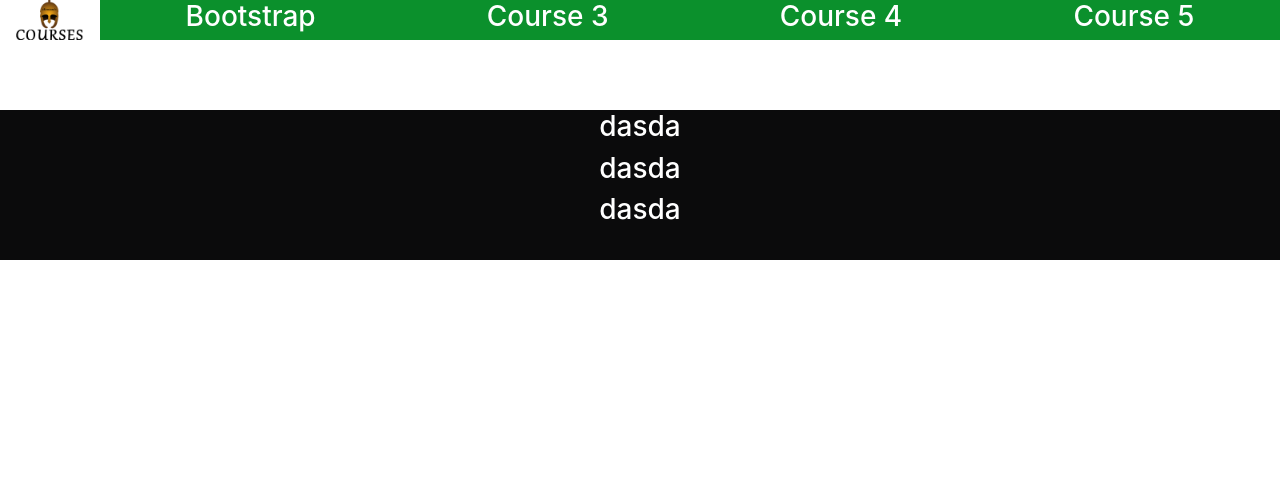
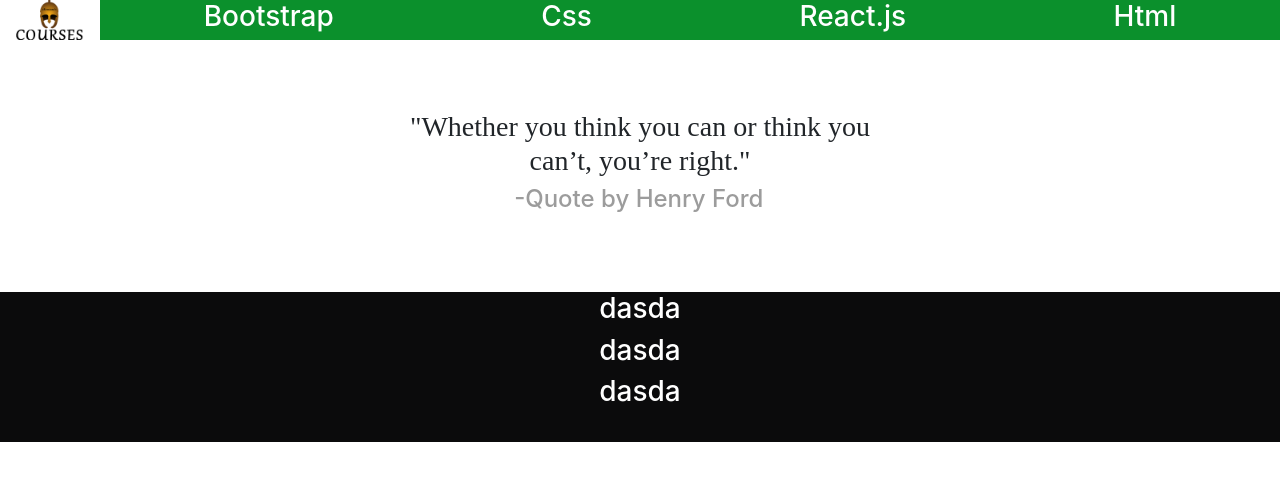
Before and after one commit to Badzonko/SirmiumTagCourses, a React (Create React App) app: page /Pocetna in a window 1280 px wide. Shown: the top 480 px of the page. Built offline with nearby package versions, Linux system fonts and the light colour scheme.

Commit message:
Jos malecke izmene

```diff
--- a/package.json
+++ b/package.json
@@ -5,6 +5,7 @@
   "dependencies": {
     "bootstrap": "^4.4.1",
     "react": "^16.11.0",
+    "react-ace": "^8.0.0",
     "react-dom": "^16.11.0",
     "react-player": "^1.14.2",
     "react-router-dom": "^5.1.2",
--- a/src/App.css
+++ b/src/App.css
@@ -20,6 +20,21 @@ footer{
   height: 150px;
   width: 100%;
 }
+@import url('https://fonts.googleapis.com/css?family=Lobster&display=swap');
+.quote-section .Quote-wrapper{
+  display:grid;
+  grid-template-columns: auto 500px auto;
+text-align: center;
+font-family: 'Lobster', cursive;}
+.quote-section .Author-wrapper{
+  display:grid;
+  grid-template-columns: auto auto auto;
+text-align: center;
+color: rgb(156, 156, 156);
+}
+.content{
+  visibility: hidden;
+}
 .footerTabovi{
   color: white;
 }
@@ -38,8 +53,14 @@ img{
   height:40px;
 width: 100%;
 }
-
-
+.quote-section .Buttonss{
+  display: grid;
+  grid-template-columns: auto auto auto auto;
+  grid-column-gap: 10px;
+}
+.bck{
+  background-color:black;
+}
 .home .player{
   display: grid;
   grid-template-columns: auto auto auto;
@@ -62,6 +83,7 @@ width: 100%;
   border: none;
   text-decoration: none;
 }
+
 .next{
   background-color: black;
   height: 50px;
--- a/src/App.js
+++ b/src/App.js
@@ -1,12 +1,14 @@
 import React from 'react';
 import './App.css';
 import ReactPlayer from 'react-player';
-import Course from './Course';
-import Course1 from './Course1';
-import Course2 from './Course2';
-import Course3 from './Course3';
+import Bootstrap from './Bootstrap';
+import Css from './Css';
+import Reactjs from './Reactjs';
+import Html from './Html';
 import Navbar from './Navbar';
 import Footer from './Footer';
+import Pocetna from './Pocetna';
+
 import {BrowserRouter as Router, Switch, Route} from 'react-router-dom';
 
 class App extends React.Component {
@@ -24,16 +26,16 @@ class App extends React.Component {
       <div className='wrapper'>
         <Navbar/>
       <Switch>
-          <Route path="/Course" component={Course}/>
-          <Route path="Course1" component={Course1}/>
-          <Route path="Course2" component={Course2}/>
-          <Route path="Course3" component={Course3}/>
+        <Route path="/Pocetna" component={Pocetna}/>
+          <Route path="/Bootstrap" component={Bootstrap}/>
+          <Route path="Css" component={Css}/>
+          <Route path="Reactjs" component={Reactjs}/>
+          <Route path="Html" component={Html}/>
       </Switch>
       </div>
       </Router>
 
       <Footer/>
-
 
       </div>
 
--- a/src/Course.js
+++ b/src/Bootstrap.js
@@ -4,7 +4,7 @@ import './App.css';
 import 'bootstrap/dist/css/bootstrap.css';
 
 
-class Course extends React.Component {
+class Bootstrap extends React.Component {
   constructor(){
     super()
     this.videos = [
@@ -79,4 +79,4 @@ class Course extends React.Component {
 
 }
 
-export default Course;
+export default Bootstrap;
--- /dev/null
+++ b/src/Css.js
@@ -0,0 +1,15 @@
+import React,{Component} from 'react';
+import './App.css';
+class Css extends Component {
+    constructor(props) {
+        super(props);
+        this.state = {  }
+    }
+    render() {
+        return ( <div className="bck">
+            <img src="https://previews.123rf.com/images/osbkin/osbkin1905/osbkin190500418/124258502-grunge-red-coming-soon-square-rubber-seal-stamp-on-transparent-background-retro-icon-for-design-soon.jpg"></img>
+        </div>  );
+    }
+}
+
+export default Css;
--- a/src/Navbar.js
+++ b/src/Navbar.js
@@ -1,12 +1,14 @@
 import React from 'react';
 import './App.css';
 import App from './App';
-import Course from './Course';
-import Course1 from './Course1';
-import Course2 from './Course2';
-import Course3 from './Course3';
+import Bootstrap from './Bootstrap';
+import Css from './Css';
+import Reactjs from './Reactjs';
+import Html from './Html';
 import {Link} from 'react-router-dom';
 import Kurs2 from './Kurs2.png';
+import Quotes from './Pocetna';
+
 class Navbar extends React.Component {
     constructor(props) {
         super(props);
@@ -15,20 +17,20 @@ class Navbar extends React.Component {
     render() {
         return (
             <nav className='NavigacioniBar'>
-                <Link style={{ textDecoration: 'none', }} to="/App">
+                <Link style={{ textDecoration: 'none', }} to="/Pocetna">
                                 <div className="tabovi"><img src={Kurs2}/></div>
                 </Link>
-                <Link className="links" style={{ textDecoration: 'none' }} to='/Course'>
+                <Link className="links" style={{ textDecoration: 'none' }} to='/Bootstrap'>
                 <div className="tabovi"><h3>Bootstrap</h3></div>
                 </Link>
-                <Link className="links" style={{ textDecoration: 'none' }} to='/Course1'>
-                <div className="tabovi"><h3>Course 3</h3></div>
+                <Link className="links" style={{ textDecoration: 'none' }} to='/Css'>
+                <div className="tabovi"><h3>Css</h3></div>
                 </Link>
-                <Link className="links" style={{ textDecoration: 'none' }} to='/Course2'>
-                <div className="tabovi"><h3>Course 4</h3></div>
+                <Link className="links" style={{ textDecoration: 'none' }} to='/Reactjs'>
+                <div className="tabovi"><h3>React.js</h3></div>
                 </Link>
-                <Link className="links" style={{ textDecoration: 'none' }} to='/Course3'>
-                <div className="tabovi"><h3>Course 5</h3></div>
+                <Link className="links" style={{ textDecoration: 'none' }} to='/Html'>
+                <div className="tabovi"><h3>Html</h3></div>
                 </Link>
             </nav>
          );
--- /dev/null
+++ b/src/Pocetna.js
@@ -0,0 +1,142 @@
+import React from 'react';
+import './App.css';
+
+const quotes = [
+    [ ["Be yourself; everyone else is already taken."], ["Oscar Wilde"]],
+    [ ["Two things are infinite: the universe and human stupidity; and I'm not sure about the universe."], ["Albert Einstein "]],
+    [ ["So many books, so little time."], [" Frank Zappa "]],
+    [ ["A room without books is like a body without a soul."], ["Marcus Tullius Cicero"]],
+    [ ["The way get started is to quit talking and begin doing."], ["Walt Disney"]],
+    [ ["The pessimist sees difficulty in every opportunity. The optimist sees opportunity in every difficulty."], ["Winston Churchill"]],
+    [ ["Don’t let yesterday take up too much of today."], ["Will Rogers"]],
+    [ ["You learn more from failure than from success. Don’t let it stop you. Failure builds character."], ["Unknown"]],
+    [ ["It’s not whether you get knocked down, it’s whether you get up."], ["Inspirational Quote by Vince Lombardi"]],
+    [ ["If you are working on something that you really care about, you don’t have to be pushed. The vision pulls you."], ["Steve Jobs"]],
+    [ ["People who are crazy enough to think they can change the world, are the ones who do."], ["Rob Siltanen"]],
+    [ ["Failure will never overtake me if my determination to succeed is strong enough."], ["Og Mandino"]],
+    [ ["Entrepreneurs are great at dealing with uncertainty and also very good at minimizing risk. That’s the classic entrepreneur."], ["Mohnish Pabrai"]],
+    [ ["We may encounter many defeats but we must not be defeated."], ["Maya Angelou"]],
+    [ ["Knowing is not enough; we must apply. Wishing is not enough; we must do."], ["Johann Wolfgang Von Goethe"]],
+    [ ["Imagine your life is perfect in every respect; what would it look like?"], ["Brian Tracy"]],
+    [ ["We generate fears while we sit. We overcome them by action."], ["Dr. Henry Link"]],
+    [ ["Whether you think you can or think you can’t, you’re right."], ["Quote by Henry Ford"]],
+    [ ["Security is mostly a superstition. Life is either a daring adventure or nothing."], ["Life Quote by Helen Keller"]],
+    [ ["The man who has confidence in himself gains the confidence of others."], ["Hasidic Proverb"]],
+    [ ["The only limit to our realization of tomorrow will be our doubts of today."], ["Motivational Quote by Franklin D. Roosevelt"]],
+    [ ["Creativity is intelligence having fun."], ["Albert Einstein"]],
+    [ ["What you lack in talent can be made up with desire, hustle and giving 110% all the time."], ["Don Zimmer"]],
+    [ ["Do what you can with all you have, wherever you are."], ["Theodore Roosevelt"]],
+    [ ["Develop an ‘Attitude of Gratitude’. Say thank you to everyone you meet for everything they do for you."], ["Encouraging Quote by Brian Tracy"]],
+    [ ["You are never too old to set another goal or to dream a new dream."], ["C.S. Lewis"]],
+    [ ["To see what is right and not do it is a lack of courage."], ["Confucius"]],
+    [ ["Reading is to the mind, as exercise is to the body."], ["Brian Tracy"]],
+    [ ["Fake it until you make it! Act as if you had all the confidence you require until it becomes your reality."], ["Brian Tracy"]],
+    [ ["The future belongs to the competent. Get good, get better, be the best!"], ["Success Quote by Brian Tracy"]],
+    [ ["For every reason it’s not possible, there are hundreds of people who have faced the same circumstances and succeeded."], ["Jack Canfield"]],
+    [ ["Things work out best for those who make the best of how things work out."], ["Positive Quote by John Wooden"]],
+    [ ["A room without books is like a body without a soul."], ["Marcus Tullius Cicero"]],
+    [ ["I think goals should never be easy, they should force you to work, even if they are uncomfortable at the time."], ["Michael Phelps"]],
+    [ ["One of the lessons that I grew up with was to always stay true to yourself and never let what somebody else says distract you from your goals."], ["Michelle Obama"]],
+    [ ["Today’s accomplishments were yesterday’s impossibilities."], ["Robert H. Schuller"]],
+    [ ["The only way to do great work is to love what you do. If you haven’t found it yet, keep looking. Don’t settle."], ["Steve Jobs"]],
+    [ ["You don’t have to be great to start, but you have to start to be great."], ["Zig Ziglar"]],
+    [ ["A clear vision, backed by definite plans, gives you a tremendous feeling of confidence and personal power."], ["Brian Tracy"]],
+    [ ["There are no limits to what you can accomplish, except the limits you place on your own thinking."], ["Brian Tracy"]],
+    [ ["When you want to succeed as bad as you want to breathe, then you’ll be successful."], ["Eric Thomas"]],
+    [ ["The most important thing is this: To be able at any moment, to sacrifice what you are, for what you will become!"], ["Eric Thomas"]],
+    [ ["I’m intoxicated on success!"], ["Eric Thomas"]],
+    [ ["Money and success don't change people; they merely amplify what is already there."], ["Will Smith"]],
+    [ ["In my mind, I've always been an A-list Hollywood superstar. Y'all just didn't know yet."], ["Will Smith"]],
+    [ ["People don't buy what you do; they buy why you do it."], [" Simon Sinek"]],
+    [ ["If your actions inspire others to dream more, learn more, do more and become more, you are a leader."], ["Simon Sinek"]],
+    [ ["Strength does not come from winning. Your struggles develop your strengths."], ["Arnold Schwarzenegger"]],
+    [ ["Live as if you were to die tomorrow. Learn as if you were to live forever."], ["Mahatma Gandhi"]],
+    [ ["That which does not kill us makes us stronger."], ["Friedrich Nietzsche"]],
+    [ ["Be who you are and say what you feel, because those who mind don’t matter and those who matter don’t mind."], ["Bernard M. Baruch"]],
+    [ ["We must not allow other people’s limited perceptions to define us."], ["Virginia Satir"]],
+    [ ["Do what you can, with what you have, where you are."], ["Theodore Roosevelt"]],
+    [ ["This above all: to thine own self be true."], ["William Shakespeare"]],
+    [ ["If you cannot do great things, do small things in a great way."], ["Napoleon Hill"]],
+    [ ["If opportunity doesn’t knock, build a door."], ["Milton Berle"]],
+    [ ["Wise men speak because they have something to say; fools because they have to say something."], ["Plato"]],
+    [ ["Strive not to be a success, but rather to be of value."], ["Albert Einstein"]],
+    [ ["Do not let what you cannot do interfere with what you can do."], ["John Wooden"]],
+    [ ["Whenever you find yourself on the side of the majority, it is time to pause and reflect."], ["Mark Twain"]],
+    [ ["I haven’t failed. I’ve just found 10,000 ways that won’t work"], ["Thomas Edison"]],
+
+    ]
+
+
+
+  class Pocetna extends React.Component {
+    constructor(props){
+      super(props);
+      this.newQuote = this.newQuote.bind(this);
+      this.state = {
+        quote: '',
+        author: ''
+      }
+    }
+
+    newQuote(){
+      let random = Math.floor((Math.random() * 15)+6);
+
+      this.setState( ()=> {
+        return {
+          quote: quotes[random][0],
+          author: quotes[random][1]
+          //set state to quote and author
+        }
+      })
+      console.log(quotes.length)
+    }
+
+    componentDidMount(){
+      this.newQuote();
+    }
+
+    //as soon as component loads, it runs new Quote method
+
+    render(){
+      return (
+
+
+      <div className="quote-section">
+          <div className="Quote-wrapper">
+              <div className="content">content </div>
+          <h3>"{this.state.quote}"</h3>
+                <div className="content"> content</div>
+          </div>
+          <div className="Author-wrapper">
+              <div className="content">content</div>
+          <h4>-{this.state.author}</h4>
+                <div className="content">Content</div>
+          </div>
+
+
+        </div>
+
+
+
+      )
+    }
+
+  }
+  //end component Quote
+
+
+  class Quotes extends React.Component {
+    render(){
+      return(
+      <div className="Quote">
+          {/*<h1>Random Naruto Quote Generator</h1>*/}
+          <Pocetna />
+
+
+
+        </div>
+      )
+    }
+  }
+
+  export default Quotes;
```
Also changed, not shown: src/Course1.js (deleted), src/Course2.js (deleted), src/Course3.js (deleted), src/Html.js (added), src/Reactjs.js (added), 1 other file (tests, documents, lock files or other folders).
